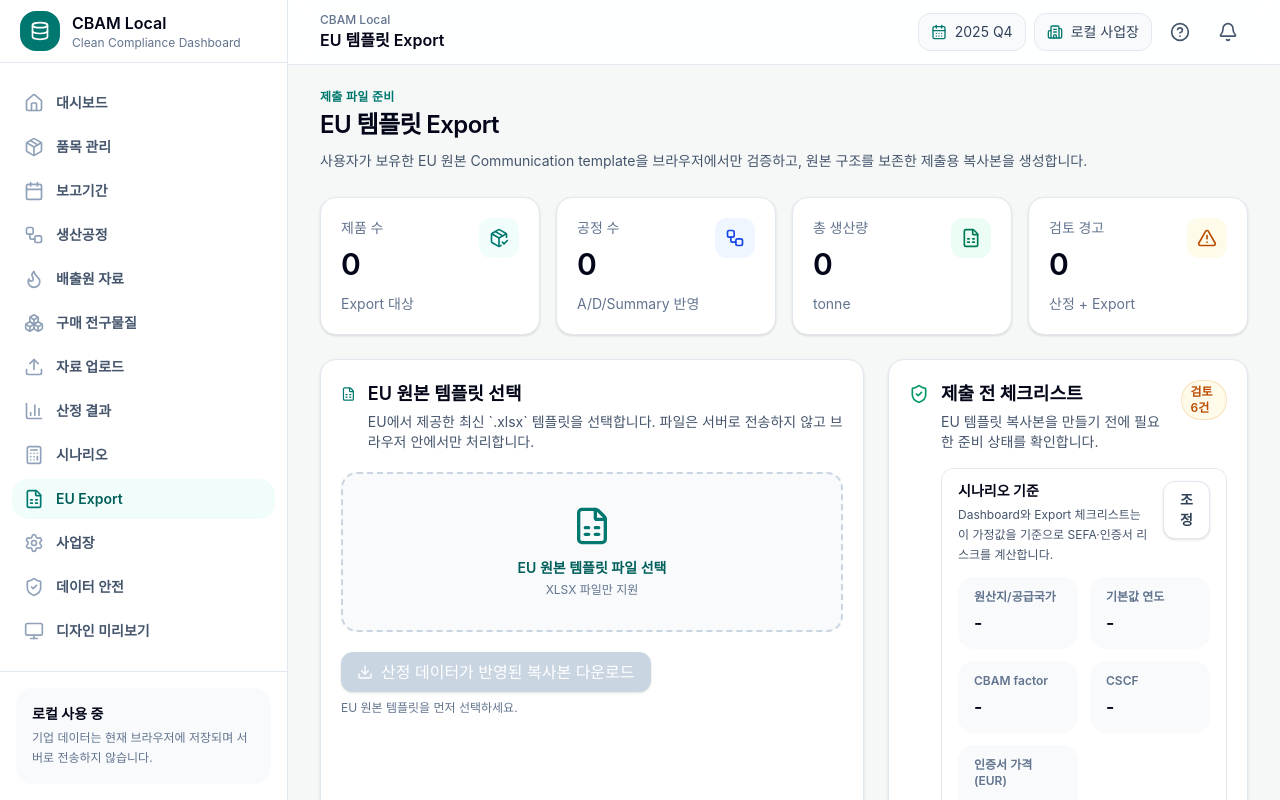
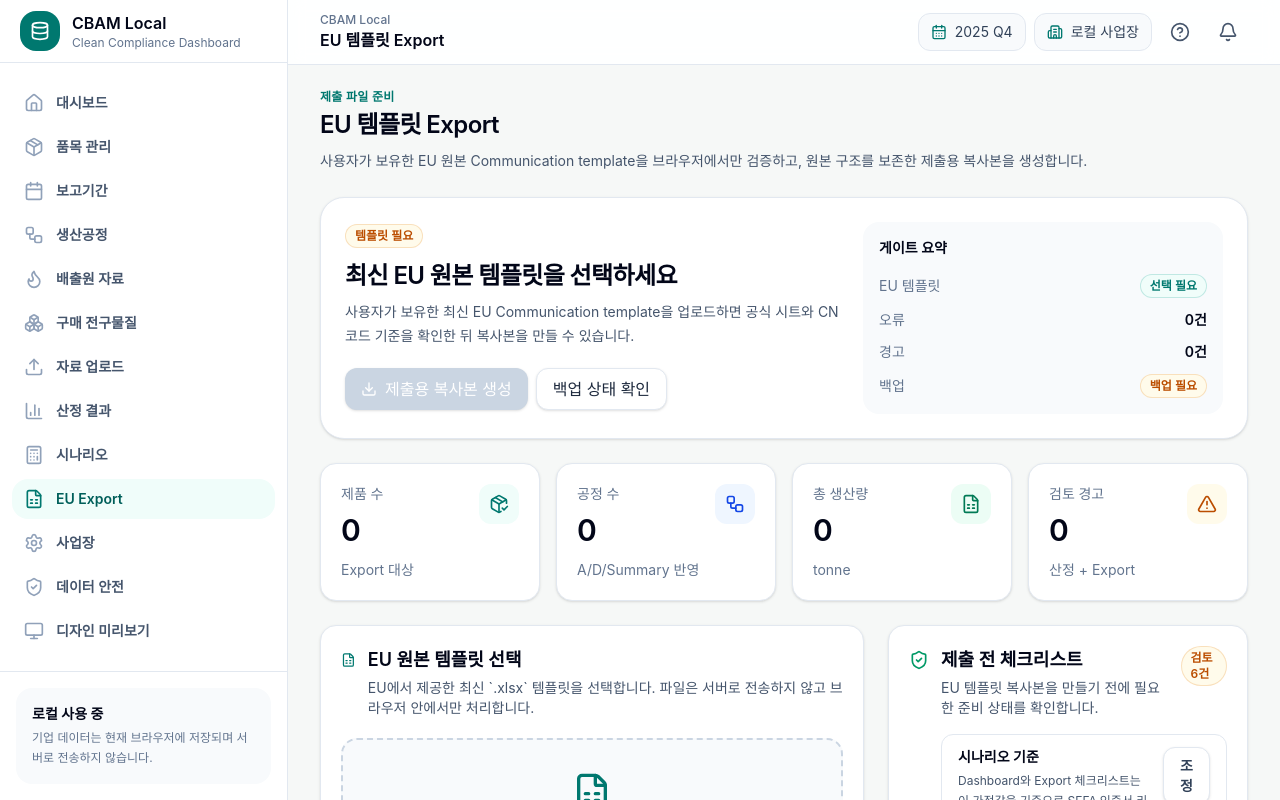
Before and after one commit to neod00/cbam-local-pwa, a Next.js app: page /export in a window 1280 px wide. Shown: the top 800 px of the page. Built offline with nearby package versions, Linux system fonts and the light colour scheme.

Commit message:
Make export screen a submission gate

```diff
--- a/scripts/verify-mvp-flow.mjs
+++ b/scripts/verify-mvp-flow.mjs
@@ -39,6 +39,9 @@ assert.ok(dashboard.includes('사업장, 제품, 생산공정, 전구물질'), '
 assert.ok(dashboard.includes('CBAM 제출 준비 작업실'), 'dashboard should present the guided workspace');
 assert.ok(dashboard.includes('다음 작업 계속하기'), 'dashboard should expose a next action CTA');
 assert.ok(dashboard.includes('자료 준비 체크리스트'), 'dashboard should show evidence preparation guidance');
+assert.ok(exportPage.includes('게이트 요약'), 'Export should show a submission gate summary');
+assert.ok(exportPage.includes('첫 번째 항목 수정'), 'Export should guide users to the first blocking issue');
+assert.ok(exportPage.includes('제출용 복사본 생성'), 'Export should expose a clear final copy generation action');
 assert.ok(exportPage.includes('공식 수식 셀이 계산하도록 직접 덮어쓰지 않습니다'), 'Export should preserve official formula cells');
 assert.ok(exportPage.includes('Excel에서 생성된 복사본을 열면'), 'Export should tell users to review Excel formula outputs');
 assert.ok(resultsPage.includes('제품별 SEE 산정 결과'), 'Results page should show product-level SEE results');
--- a/src/app/export/page.tsx
+++ b/src/app/export/page.tsx
@@ -41,6 +41,7 @@ import {
 } from '@/lib/scenario-calculation';
 import {
     AlertTriangle,
+    ArrowRight,
     CheckCircle2,
     Circle,
     Download,
@@ -255,6 +256,44 @@ export default function ExportPage() {
         [readiness.issues]
     );
 
+    const firstBlockingIssue = sortedReadinessIssues.find((issue) => issue.severity === 'error') ?? sortedReadinessIssues[0];
+    const firstBlockingIssueHref = firstBlockingIssue ? getEuExportIssueEditHref(firstBlockingIssue) : undefined;
+    const exportGate = useMemo(() => {
+        if (readiness.errorCount > 0) {
+            return {
+                title: '오류 항목을 먼저 해결해야 합니다',
+                description: `EU 제출용 복사본을 만들기 전에 오류 ${readiness.errorCount}건을 수정해야 합니다. 첫 번째 항목부터 정리하면 Export 가능 상태로 이동합니다.`,
+                badge: 'Export 차단',
+                tone: 'danger' as const,
+            };
+        }
+
+        if (!templateFile || !validation?.isValid) {
+            return {
+                title: '최신 EU 원본 템플릿을 선택하세요',
+                description: '사용자가 보유한 최신 EU Communication template을 업로드하면 공식 시트와 CN 코드 기준을 확인한 뒤 복사본을 만들 수 있습니다.',
+                badge: '템플릿 필요',
+                tone: 'warning' as const,
+            };
+        }
+
+        if (readiness.warningCount > 0 || !exportChecklist.isComplete) {
+            return {
+                title: '복사본 생성은 가능하지만 제출 전 검토가 필요합니다',
+                description: `경고 ${readiness.warningCount}건과 체크리스트 검토 항목을 확인하세요. 다운로드 후 Excel에서 공식 수식 결과도 반드시 확인해야 합니다.`,
+                badge: '검토 필요',
+                tone: 'warning' as const,
+            };
+        }
+
+        return {
+            title: 'EU 제출용 복사본을 생성할 수 있습니다',
+            description: '현재 로컬 데이터, 공식 템플릿 구조, Export 쓰기 계획이 모두 준비되었습니다. 다운로드 후 Excel 수식 결과를 최종 검토하세요.',
+            badge: '생성 가능',
+            tone: 'success' as const,
+        };
+    }, [exportChecklist.isComplete, readiness.errorCount, readiness.warningCount, templateFile, validation?.isValid]);
+
     const summaryProductPreviewRows = useMemo(
         () => results.slice(0, 100).map((result, index) => ({
             rowNumber: 10 + index,
@@ -334,6 +373,65 @@ export default function ExportPage() {
                 title="EU 템플릿 Export"
                 description="사용자가 보유한 EU 원본 Communication template을 브라우저에서만 검증하고, 원본 구조를 보존한 제출용 복사본을 생성합니다."
             />
+
+            <section className="rounded-3xl border border-slate-200 bg-white p-6 shadow-sm">
+                <div className="grid grid-cols-1 gap-6 xl:grid-cols-[minmax(0,1fr)_360px]">
+                    <div>
+                        <StatusBadge tone={exportGate.tone}>{exportGate.badge}</StatusBadge>
+                        <h2 className="mt-3 text-2xl font-semibold tracking-tight text-slate-950">{exportGate.title}</h2>
+                        <p className="mt-2 max-w-3xl text-sm leading-6 text-slate-600">{exportGate.description}</p>
+                        <div className="mt-5 flex flex-wrap gap-2">
+                            {firstBlockingIssueHref && firstBlockingIssue ? (
+                                <Link href={firstBlockingIssueHref}>
+                                    <Button type="button">
+                                        첫 번째 항목 수정
+                                        <ArrowRight className="ml-2 h-4 w-4" />
+                                    </Button>
+                                </Link>
+                            ) : (
+                                <Button
+                                    type="button"
+                                    onClick={handleDownloadCopy}
+                                    disabled={!validation?.isValid || !readiness.canExportDraft}
+                                >
+                                    <Download className="mr-2 h-4 w-4" />
+                                    제출용 복사본 생성
+                                </Button>
+                            )}
+                            <Link href="/settings">
+                                <Button type="button" variant="secondary">
+                                    백업 상태 확인
+                                </Button>
+                            </Link>
+                        </div>
+                    </div>
+                    <div className="rounded-2xl bg-slate-50 p-4">
+                        <p className="text-sm font-semibold text-slate-950">게이트 요약</p>
+                        <dl className="mt-4 space-y-3 text-sm">
+                            <div className="flex items-center justify-between gap-3">
+                                <dt className="text-slate-500">EU 템플릿</dt>
+                                <dd>
+                                    <StatusBadge tone={validation?.isValid ? 'success' : templateFile ? 'warning' : 'pending'}>
+                                        {validation?.isValid ? '확인 완료' : templateFile ? '검증 필요' : '선택 필요'}
+                                    </StatusBadge>
+                                </dd>
+                            </div>
+                            <div className="flex items-center justify-between gap-3">
+                                <dt className="text-slate-500">오류</dt>
+                                <dd className="font-semibold text-slate-950">{readiness.errorCount}건</dd>
+                            </div>
+                            <div className="flex items-center justify-between gap-3">
+                                <dt className="text-slate-500">경고</dt>
+                                <dd className="font-semibold text-slate-950">{readiness.warningCount}건</dd>
+                            </div>
+                            <div className="flex items-center justify-between gap-3">
+                                <dt className="text-slate-500">백업</dt>
+                                <dd><StatusBadge tone={backupStatus.tone}>{backupStatus.label}</StatusBadge></dd>
+                            </div>
+                        </dl>
+                    </div>
+                </div>
+            </section>
 
             <div className="grid grid-cols-1 gap-4 sm:grid-cols-2 xl:grid-cols-4">
                 <StatCard label="제품 수" value={summary.productCount} helper="Export 대상" icon={PackageCheck} tone="pending" />
```
Also changed, not shown: 1 other file (tests, documents, lock files or other folders).
